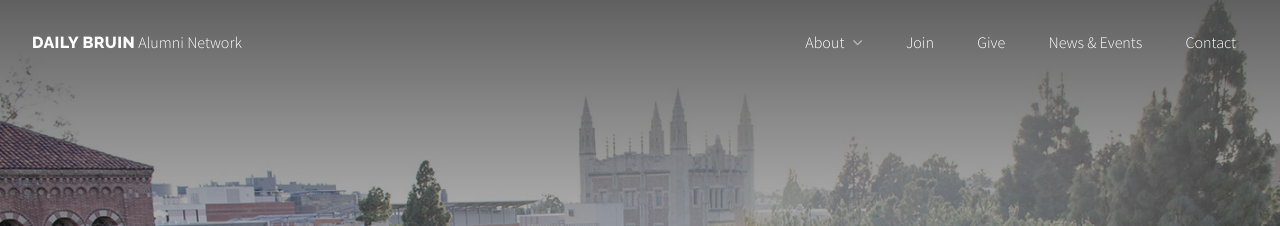
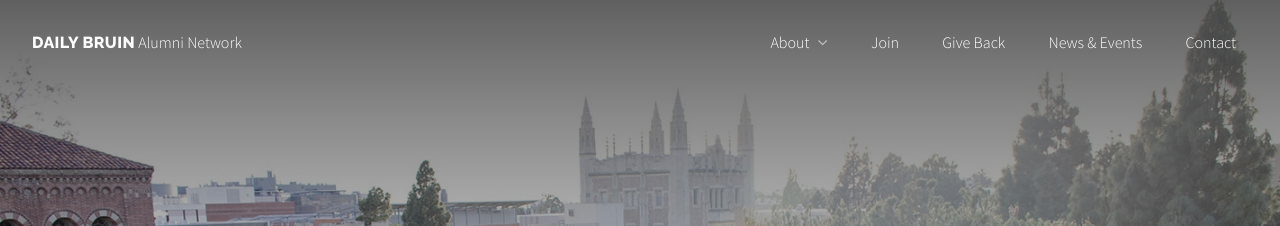
Before and after one commit to dailybruin/alumni, a Jekyll site: the page built from index.md, in a window 1280 px wide and 900 px high. Shown: the top 226 px of the window. Built offline with Jekyll 4.4.1, drawn with Linux system fonts in a browser that asks for light colours.

Commit message:
Remove header home

```diff
--- a/_includes/header-home.html
+++ /dev/null
@@ -1,51 +0,0 @@
-<!-- Header -->
-<header id="header" class="alt">
-
-    <!-- Logo -->
-    <div class="logo">
-        <a href="{{ site.baseurl }}index.html">
-            <strong>Daily Bruin</strong> {{ site.title }}</a>
-    </div>
-
-    <!-- Nav -->
-    <nav id="nav">
-        <ul>
-            <li>
-                <a href="{{ site.baseurl }}about.html" class="icon fa-angle-down">About</a>
-                <!--<ul>
-                    <li><a href="{{ site.baseurl }}hof.html">DB Hall of Fame</a></li>
-                </ul>-->
-            </li>
-            <li>
-                <a href="http://eepurl.com/dq_Fhb">Join</a>
-            </li>
-            <li>
-                <a href="give.html">Give</a>
-            </li>
-            <li>
-                <a href="news.html">News & Events</a>
-            </li>
-            <li>
-                <a href="contact.html">Contact</a>
-            </li>
-            <!-- <li>
-                                <a href="#" class="icon fa-angle-down">Dropdown</a>
-                                <ul>
-                                    <li><a href="#">Option One</a></li>
-                                    <li><a href="#">Option Two</a></li>
-                                    <li><a href="#">Option Three</a></li>
-                                    <li>
-                                        <a href="#">Submenu</a>
-                                        <ul>
-                                            <li><a href="#">Option One</a></li>
-                                            <li><a href="#">Option Two</a></li>
-                                            <li><a href="#">Option Three</a></li>
-                                            <li><a href="#">Option Four</a></li>
-                                        </ul>
-                                    </li>
-                                </ul>
-                            </li> -->
-        </ul>
-    </nav>
-
-</header>
--- a/_includes/header.html
+++ b/_includes/header.html
@@ -1,5 +1,9 @@
 <!-- Header -->
+{% if page.layout == "home" %}
+  <header id="header" class="alt">
+{% else %}
   <header id="header">
+{% endif %}
 
   <!-- Logo -->
   <div class="logo">
@@ -20,7 +24,7 @@
         <a href="http://eepurl.com/dq_Fhb">Join</a>
       </li>
       <li>
-                <a href="{{ site.baseurl }}give.html">Give</a>
+        <a href="{{ site.baseurl }}give.html">Give Back</a>
       </li>
       <li>
         <a href="{{ site.baseurl }}news.html">News & Events</a>
--- a/_layouts/default.html
+++ b/_layouts/default.html
@@ -41,7 +41,7 @@
         </li>
       </ul>
       <p class="copyright">
-				alumni@dailybruin.com
+        <a href="mailto:alumni@dailybruin.com">alumni@dailybruin.com</a>
         <br>
         <a href="http://www.dailybruin.com">Daily Bruin</a>
       </p>
--- a/_layouts/home.html
+++ b/_layouts/home.html
@@ -2,7 +2,7 @@
 layout: default
 ---
 
-{% include header-home.html %}
+{% include header.html %}
 
 <!-- Banner -->
 <section id="banner">
```
Also changed, not shown: contact.html (indentation only). Lines whose indentation alone changed are shown as unchanged.
